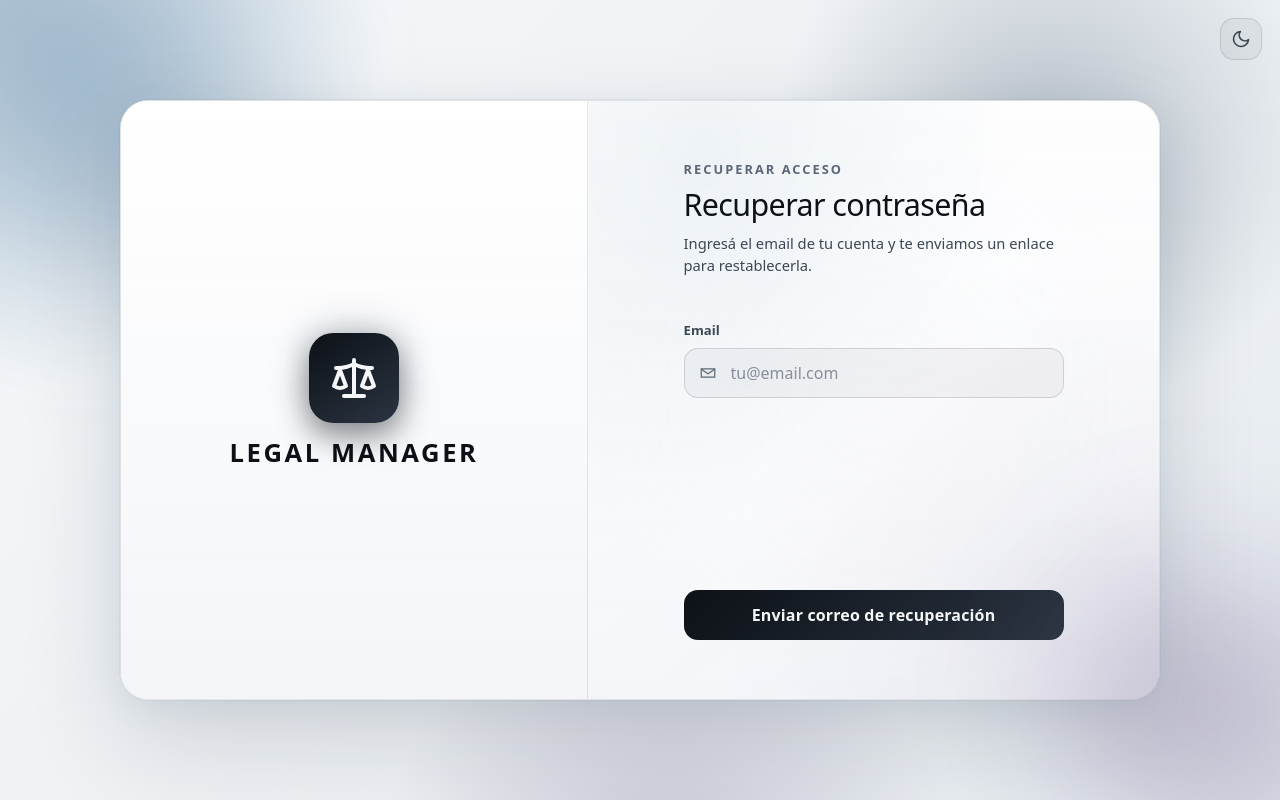
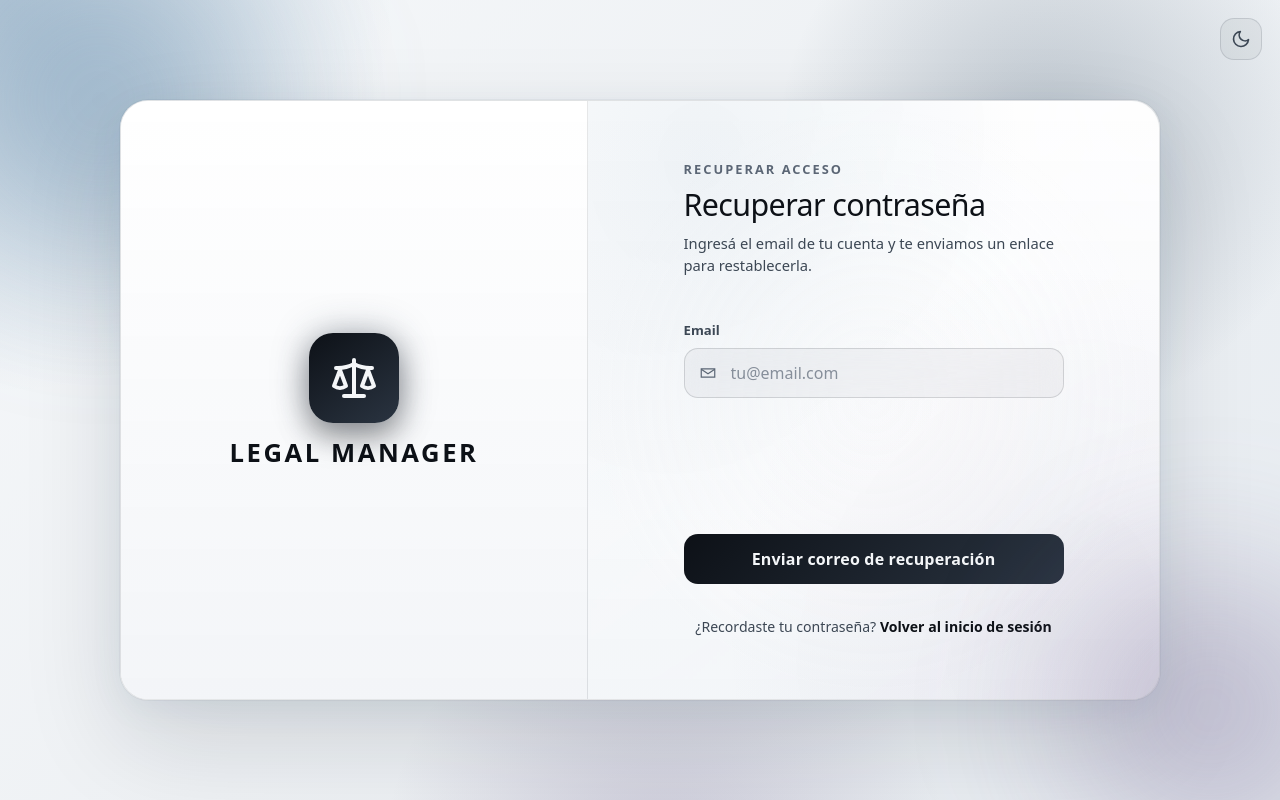
Before and after one commit to francocus/legal-manager-client, a React (Vite) app: page /recuperar-contrasena in a window 1280 px wide. Built offline with nearby package versions, Linux system fonts and the light colour scheme; no server answers.

Commit message:
fix(front): volver al inicio de sesión desde recuperar contraseña

```diff
--- a/src/components/auth/forgotPassword/ForgotPassword.jsx
+++ b/src/components/auth/forgotPassword/ForgotPassword.jsx
@@ -1,6 +1,6 @@
 import { useState } from 'react';
 import { Button, Form } from 'react-bootstrap';
-import { useNavigate } from 'react-router';
+import { Link, useNavigate } from 'react-router';
 import ToggleTheme from '../../shared/toggleTheme/ToggleTheme.jsx';
 import { Scale } from 'lucide-react';
 import { useForm } from '../../services/hooks/useForm';
@@ -106,6 +106,13 @@ const ForgotPassword = () => {
                   {submitting ? 'Enviando…' : 'Enviar correo de recuperación'}
                 </Button>
               </Form>
+
+              <p className="auth-switch-text">
+                ¿Recordaste tu contraseña?{' '}
+                <Link to="/login" className="auth-link">
+                  Volver al inicio de sesión
+                </Link>
+              </p>
             </div>
           )}
         </section>
```
